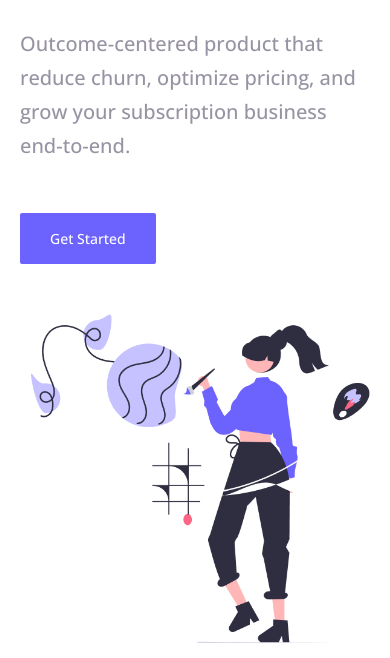
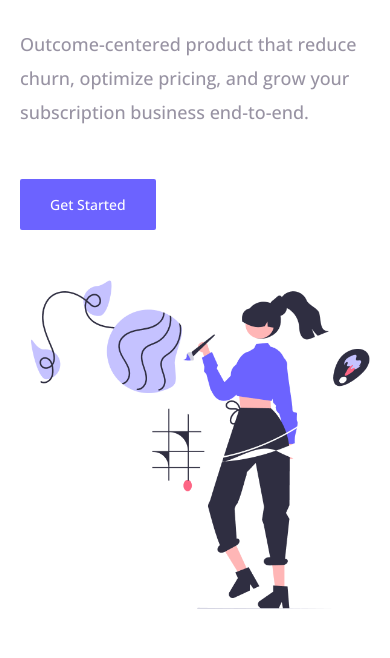
Before and after one commit to KoRnaholic/Homework-N6, a plain HTML site: page index.html in a window 390 px wide. Shown: the part 186-844 px from the top of the page. Drawn offline with Linux system fonts and the light colour scheme.

Commit message:
final commit

```diff
--- a/index.html
+++ b/index.html
@@ -3,7 +3,7 @@
 <head>
     <meta charset="UTF-8">
     <meta name="viewport" content="width=device-width, initial-scale=1.0">
-    <title>Document</title>
+    <title>fusely</title>
     <link href="/src/styles/styles.css" rel="stylesheet" />
 </head>
 <body>
@@ -54,7 +54,6 @@
         <div>
         <img class="girl-image" src="/src/images/girl-image.png" />
         </div>
-
     </section>
 
     <section class="details-section">
@@ -65,7 +64,6 @@
             <img src="/src/icons/umbrella.svg" />
             <img src="/src/icons/square.svg" />
         </div>
-
         <div class="details-box">
             <div>
                 <img class="illustration" src="/src/images/Illustration.png" />
--- a/src/styles/styles.css
+++ b/src/styles/styles.css
@@ -33,7 +33,6 @@ header nav{
     display: flex;
     justify-content: center;
     gap: 200px;
-    /* padding: 15px; */
     align-items: center;
 }
 
@@ -41,7 +40,6 @@ nav ul{
     display: flex;
     gap: 36px;
     list-style: none;
-
 }
 
 .nav-list{
@@ -53,7 +51,6 @@ nav ul{
     font-weight: 900;
     font-size: 20px;
     cursor: pointer;
-
 }
 
 .logo-nav{
@@ -168,12 +165,15 @@ nav ul{
     /* background: linear-gradient(to bottom, white 50%, #9E99FF 50%); */
 }
 
-@media (max-width: 450px){
+@media (max-width: 550px){
     .text-86{
         font-size: 46px;
     }
     .text-60{
         font-size: 34px;
+    }
+    .text-20{
+        font-size: 18px;
     }
     .girl-image{
         width: 388px;
```
Also changed, not shown: 1 other file.
